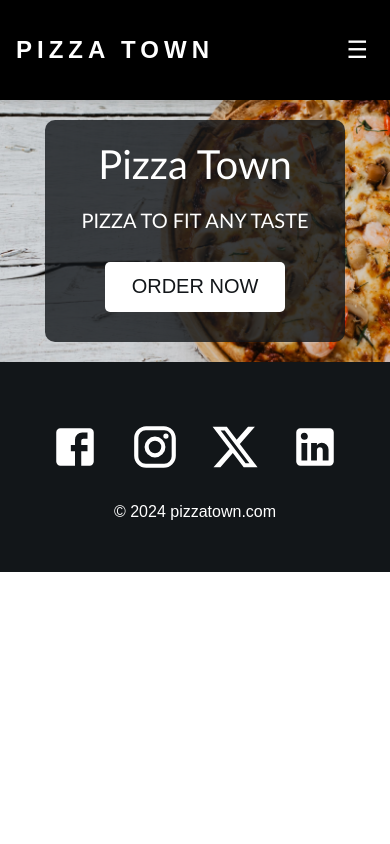
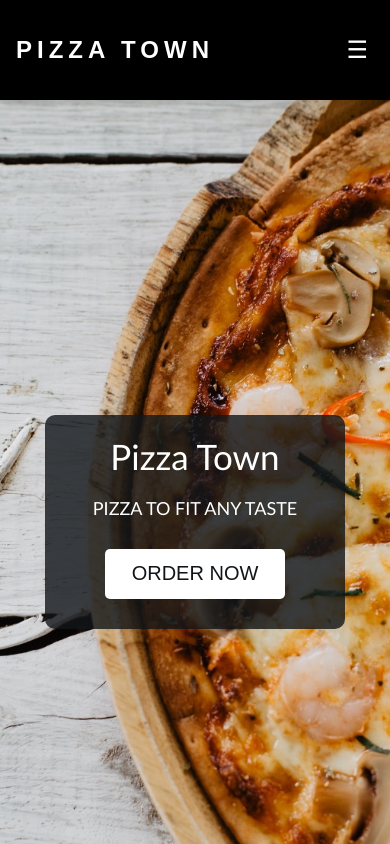
Before and after one commit to IsurandaK/Restaurant-menu, a React (Create React App) app: page / in a window 390 px wide. Shown: the top 844 px of the page. Built offline with nearby package versions, Linux system fonts and the light colour scheme.

Commit message:
Update Home page styling

```diff
--- a/src/styles/Home.css
+++ b/src/styles/Home.css
@@ -58,7 +58,7 @@
   .home {
     justify-content: center;
     align-items: center;
-    height: auto;
+    height: 100vh;
     padding: 20px;
   }
 
@@ -76,7 +76,7 @@
   }
 
   .headerContainer h1 {
-    font-size: 40px;
+    font-size: 35px;
     height: auto;
     margin: 10px 0;
     color: white;
@@ -84,7 +84,7 @@
   }
 
   .headerContainer p {
-    font-size: 20px;
+    font-size: 18px;
     margin: 10px 0;
     color: white;
     text-align: center;
```
